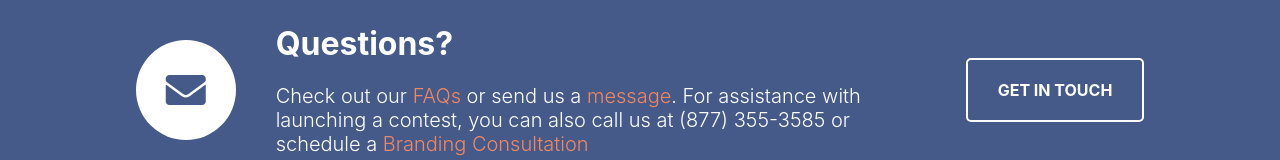
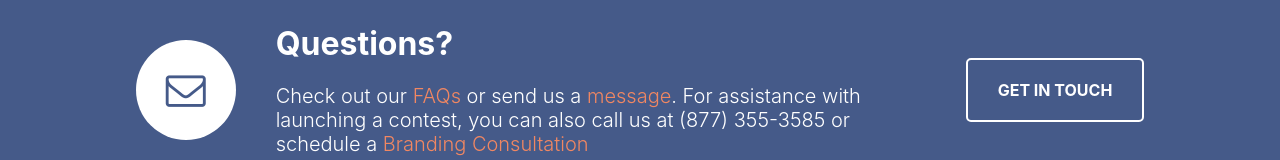
Before and after one commit to ElectricalVeins/fc_exam_task, a React (Create React App) app in the folder client/: page /howItWorks in a window 1280 px wide. Shown: the part 3967-4127 px from the top of the page. Built offline with nearby package versions, Linux system fonts and the light colour scheme; no server answers.

Commit message:
fix envelope icon
add additional link to public/index.html

```diff
--- a/client/public/index.html
+++ b/client/public/index.html
@@ -5,6 +5,7 @@
     <link rel="shortcut icon" href="%PUBLIC_URL%/favicon.ico" />
     <link rel="stylesheet" href="https://use.fontawesome.com/releases/v5.8.2/css/all.css" integrity="sha384-oS3vJWv+0UjzBfQzYUhtDYW+Pj2yciDJxpsK1OYPAYjqT085Qq/1cq5FLXAZQ7Ay" crossorigin="anonymous">
     <link href="https://fonts.googleapis.com/css2?family=Raleway:wght@400;500;600;700&display=swap" rel="stylesheet">
+    <link rel="stylesheet" href="https://cdnjs.cloudflare.com/ajax/libs/font-awesome/4.7.0/css/font-awesome.min.css">
     <meta
       name="viewport"
       content="width=device-width, initial-scale=1, shrink-to-fit=no"
--- a/client/src/pages/HowItWorksPage/index.js
+++ b/client/src/pages/HowItWorksPage/index.js
@@ -239,7 +239,7 @@
       </div>
       <div className={styles.getInTouch}>
         <div className={styles.envelopeIcon}>
-          <i className="fa fa-envelope" aria-hidden="true"/>
+          <i className="fa fa-envelope-o" aria-hidden="true"/>
         </div>
         <div className={styles.touchInfo}>
           <h1>
```
